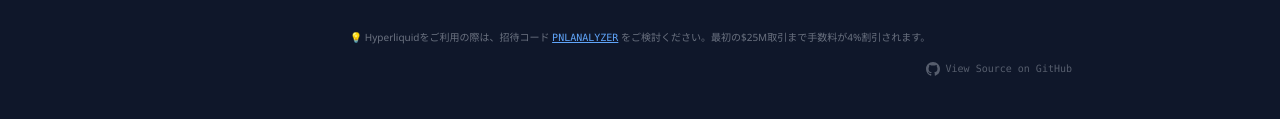
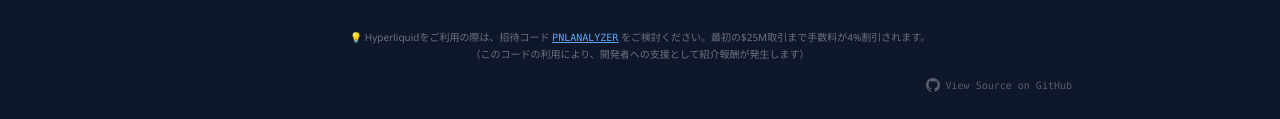
Before and after one commit to cryptopnlanalyzer-spec/crypto-pnl-analyzer, a plain HTML site: page ja.html in a window 1280 px wide. Shown: the part 616-735 px from the top of the page. Drawn offline with nearby package versions, Linux system fonts and the light colour scheme.

Commit message:
Add files via upload

```diff
--- a/ja.html
+++ b/ja.html
@@ -368,10 +368,9 @@
             </p>
 
             <div class="mt-8 px-4 max-w-5xl mx-auto">
-                <p class="text-[10px] text-gray-500 text-center max-w-2xl mx-auto leading-relaxed">
-                    💡 Hyperliquidをご利用の際は、招待コード <a href="https://app.hyperliquid.xyz/join/PNLANALYZER" target="_blank" class="text-blue-400 underline hover:text-blue-300 transition-colors font-mono">PNLANALYZER</a> をご検討ください。最初の$25M取引まで手数料が4%割引されます。
-                </p>
-
+<p class="text-[10px] text-gray-500 text-center max-w-2xl mx-auto leading-relaxed">
+    💡 Hyperliquidをご利用の際は、招待コード <a href="https://app.hyperliquid.xyz/join/PNLANALYZER" target="_blank" class="text-blue-400 underline hover:text-blue-300 transition-colors font-mono">PNLANALYZER</a> をご検討ください。最初の$25M取引まで手数料が4%割引されます。<br>（このコードの利用により、開発者への支援として紹介報酬が発生します）
+</p>
                 <div class="mt-3 text-center md:text-right">
                     <a href="https://github.com/あなたの新アカウント名/crypto-pnl-analyzer" target="_blank" class="inline-flex items-center gap-1.5 text-[10px] text-gray-400 hover:text-white font-mono opacity-50 hover:opacity-100 transition-all">
                         <svg width="14" height="14" viewBox="0 0 16 16" fill="currentColor"><path d="M8 0C3.58 0 0 3.58 0 8c0 3.54 2.29 6.53 5.47 7.59.4.07.55-.17.55-.38 0-.19-.01-.82-.01-1.49-2.01.37-2.53-.49-2.69-.94-.09-.23-.48-.94-.82-1.13-.28-.15-.68-.52-.01-.53.63-.01 1.08.58 1.23.82.72 1.21 1.87.87 2.33.66.07-.52.28-.87.51-1.07-1.78-.2-3.64-.89-3.64-3.95 0-.87.31-1.59.82-2.15-.08-.2-.36-1.02.08-2.12 0 0 .67-.21 2.2.82.64-.18 1.32-.27 2-.27.68 0 1.36.09 2 .27 1.53-1.04 2.2-.82 2.2-.82.44 1.1.16 1.92.08 2.12.51.56.82 1.27.82 2.15 0 3.07-1.87 3.75-3.65 3.95.29.25.54.73.54 1.48 0 1.07-.01 1.93-.01 2.2 0 .21.15.46.55.38A8.013 8.013 0 0016 8c0-4.42-3.58-8-8-8z"></path></svg>
```
Also changed, not shown: index.html (+3 -3 lines), thumbnail.png.
